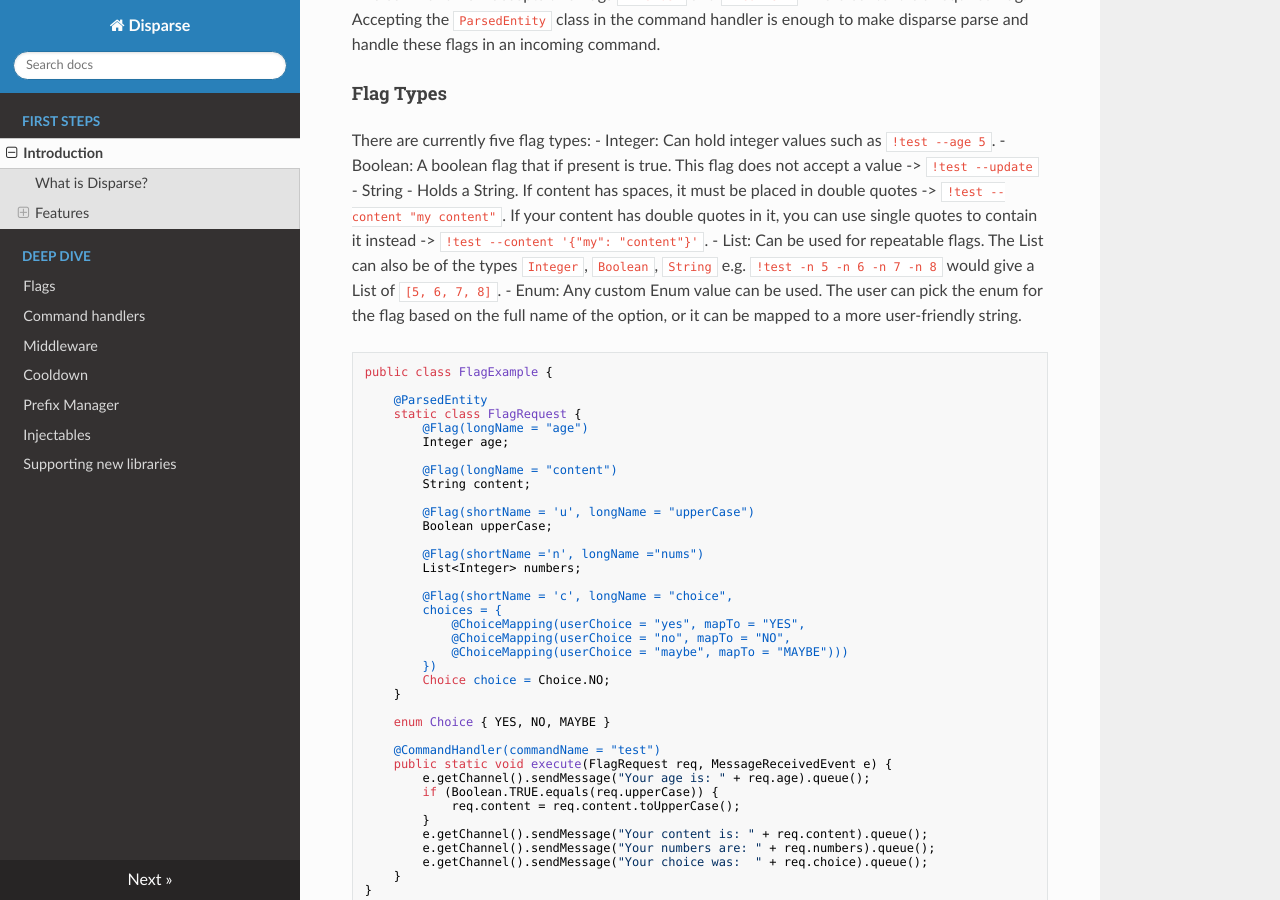
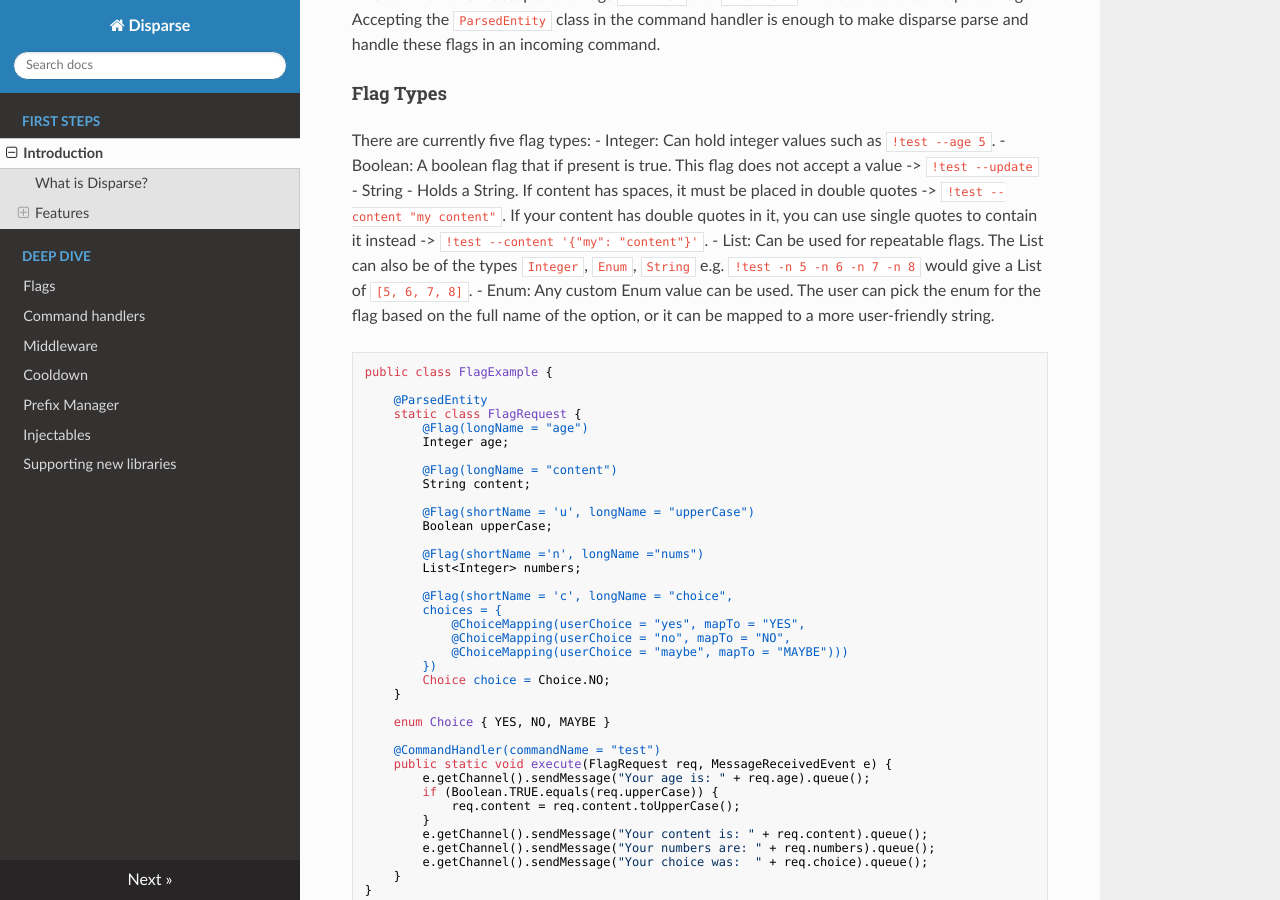
Before and after one commit to BoscoJared/disparse, an MkDocs documentation site: the page built from docs/introduction.md, in a window 1280 px wide and 900 px high, scrolled down 2927 px. Built offline with MkDocs 1.6.1, drawn with Linux system fonts in a browser that asks for light colours; nearby versions of some CDN libraries.

Commit message:
[docs] change docs to show a list of enums can be used

````diff
--- a/docs/introduction.md
+++ b/docs/introduction.md
@@ -119,7 +119,7 @@ There are currently five flag types:
  - Integer: Can hold integer values such as `!test --age 5`.
  - Boolean: A boolean flag that if present is true.  This flag does not accept a value -> `!test --update`
  - String - Holds a String.  If content has spaces, it must be placed in double quotes -> `!test --content "my content"`.  If your content has double quotes in it, you can use single quotes to contain it instead -> `!test --content '{"my": "content"}'`.
- - List: Can be used for repeatable flags.  The List can also be of the types `Integer`, `Boolean`, `String` e.g. `!test -n 5 -n 6 -n 7 -n 8` would give a List of `[5, 6, 7, 8]`.
+ - List: Can be used for repeatable flags.  The List can also be of the types `Integer`, `Enum`, `String` e.g. `!test -n 5 -n 6 -n 7 -n 8` would give a List of `[5, 6, 7, 8]`.
  - Enum: Any custom Enum value can be used.  The user can pick the enum for the flag based on the full name of the option, or it can be mapped to a more user-friendly string.
 
 ```java
````
